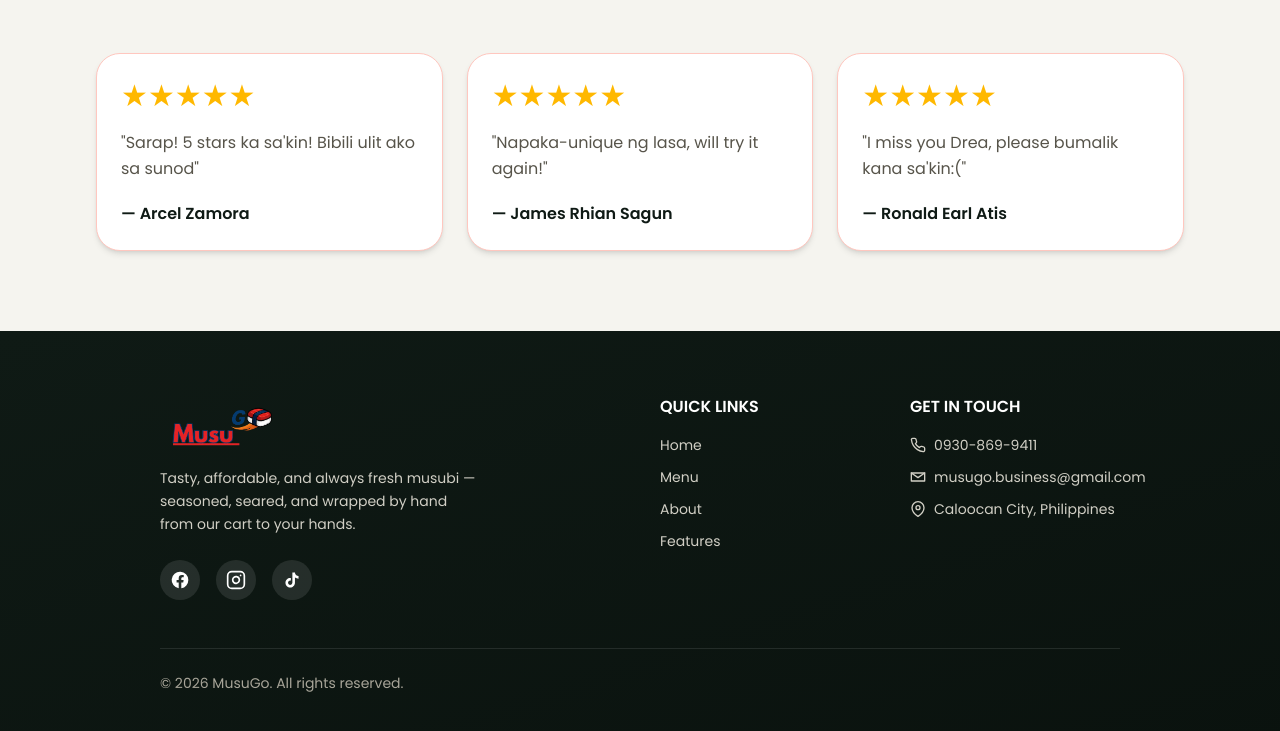
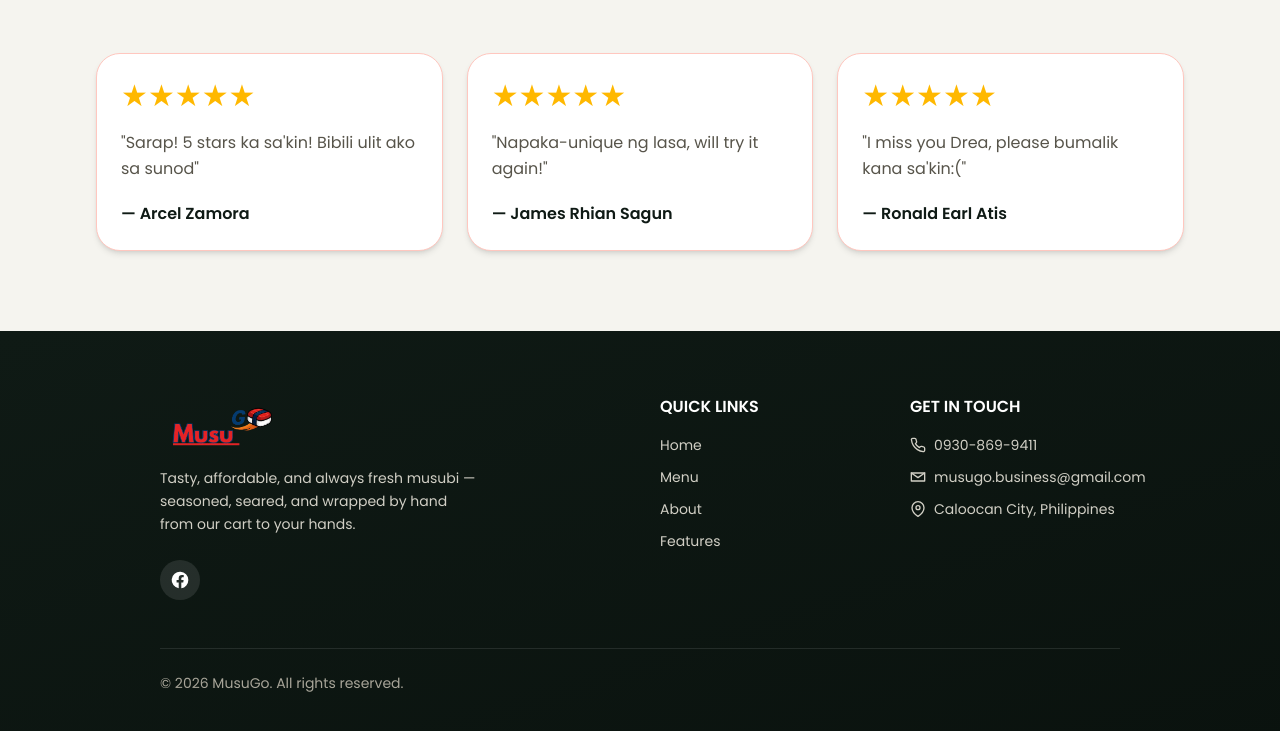
Before and after one commit to celraaaaaqt/MusuBites, a website built with Vite: page index.html in a window 1280 px wide. Shown: the part 3150-3881 px from the top of the page. Built offline with nearby package versions, Linux system fonts and the light colour scheme; some packages are replaced by stand-ins of ours.

Commit message:
removed unnecessary socmed platfforms in the footer

```diff
--- a/index.html
+++ b/index.html
@@ -804,43 +804,6 @@
                 </svg>
               </a>
 
-              <a
-                href="#"
-                aria-label="Instagram"
-                class="w-10 h-10 flex items-center justify-center rounded-full bg-white/10 hover:bg-primary-600 transition-colors"
-              >
-                <svg
-                  xmlns="http://www.w3.org/2000/svg"
-                  class="w-5 h-5"
-                  viewBox="0 0 24 24"
-                  fill="none"
-                  stroke="currentColor"
-                  stroke-width="2"
-                  stroke-linecap="round"
-                  stroke-linejoin="round"
-                >
-                  <rect x="2" y="2" width="20" height="20" rx="5" ry="5" />
-                  <path d="M16 11.37A4 4 0 1 1 12.63 8 4 4 0 0 1 16 11.37z" />
-                  <line x1="17.5" y1="6.5" x2="17.51" y2="6.5" />
-                </svg>
-              </a>
-
-              <a
-                href="#"
-                aria-label="TikTok"
-                class="w-10 h-10 flex items-center justify-center rounded-full bg-white/10 hover:bg-primary-600 transition-colors"
-              >
-                <svg
-                  xmlns="http://www.w3.org/2000/svg"
-                  class="w-5 h-5"
-                  viewBox="0 0 24 24"
-                  fill="currentColor"
-                >
-                  <path
-                    d="M16.6 5.82s.51.5 0 0A4.278 4.278 0 0 1 15.54 3h-3.09v12.4a2.592 2.592 0 0 1-2.59 2.5c-1.42 0-2.6-1.16-2.6-2.6 0-1.72 1.66-3.01 3.37-2.48V9.66c-3.45-.46-6.47 2.22-6.47 5.64 0 3.33 2.76 5.7 5.69 5.7 3.14 0 5.69-2.55 5.69-5.7V9.01a7.35 7.35 0 0 0 4.3 1.38V7.3s-1.88.09-3.24-1.48z"
-                  />
-                </svg>
-              </a>
             </div>
           </div>
 
```
